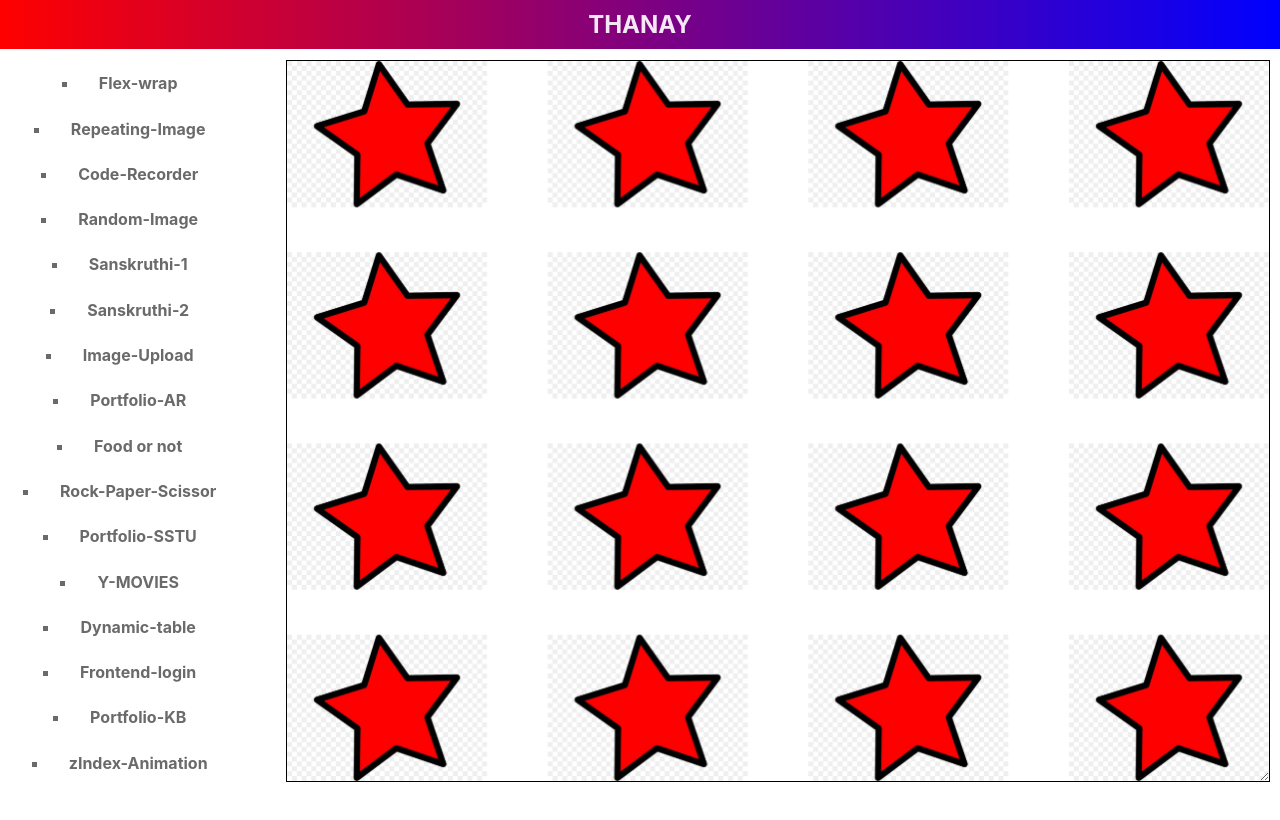
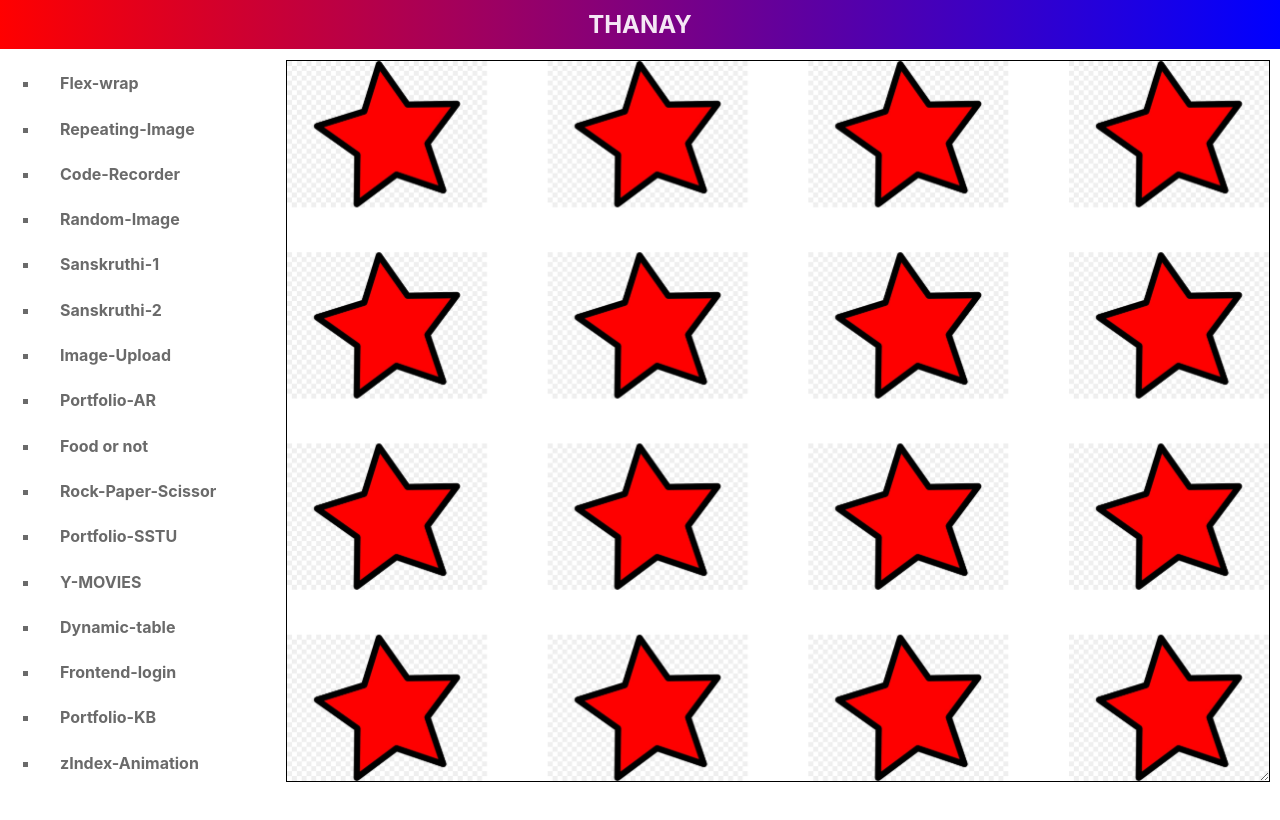
Before and after one commit to ThanayKumarYR/THANAY, a React (Create React App) app: page /THANAY/RepeatingImage in a window 1280 px wide. Shown: the top 820 px of the page. Built offline with nearby package versions, Linux system fonts and the light colour scheme.

Commit message:
margin change

```diff
--- a/src/components/Css/Aside.css
+++ b/src/components/Css/Aside.css
@@ -37,7 +37,7 @@ aside .aside-div ul{
 aside .aside-div ul li{
     width: max-content;
     color: rgb(106, 106, 106);
-    margin: 21.3px auto;
+    margin: 21.3px 0;
     padding: 2px 20px;
     text-decoration: none !important;
     background: linear-gradient(90deg,red,blue);
@@ -79,6 +79,7 @@ aside .aside-div ul li:where(:hover,:active,:focus){
         background-size:100% ;
         background-clip: text;
         padding: 2px 20px;
+        margin: 21.3px auto;
     }
     aside .aside-div ul li:where(:hover,:active){
         background: linear-gradient(-60deg,#ff9f9f 30%,#88f 80%);
```
